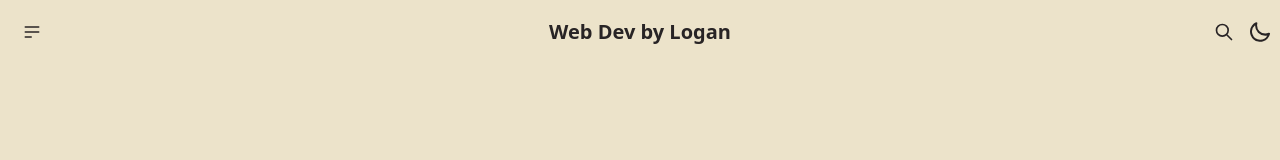
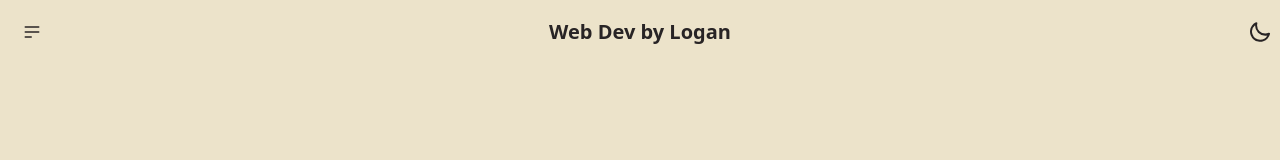
Before and after one commit to lbruesehoff/FreelancePortfolio, a Next.js app: page / in a window 1280 px wide. Shown: the top 160 px of the page. Built offline with nearby package versions, Linux system fonts and the light colour scheme.

Commit message:
toggle theme and set up store

```diff
--- a/package.json
+++ b/package.json
@@ -9,15 +9,19 @@
     "lint": "next lint"
   },
   "dependencies": {
+    "@reduxjs/toolkit": "^2.5.0",
     "next": "15.1.3",
     "react": "^19.0.0",
-    "react-dom": "^19.0.0"
+    "react-dom": "^19.0.0",
+    "react-redux": "^9.2.0"
   },
   "devDependencies": {
     "@eslint/eslintrc": "^3",
     "@types/node": "^20",
     "@types/react": "^19",
     "@types/react-dom": "^19",
+    "@types/react-redux": "^7.1.34",
+    "@types/redux": "^3.6.31",
     "autoprefixer": "^10.4.20",
     "daisyui": "^4.12.23",
     "eslint": "^9",
--- a/src/app/_components/nav-bar/nav-bar.tsx
+++ b/src/app/_components/nav-bar/nav-bar.tsx
@@ -1,6 +1,13 @@
+"use client";
+
 import React from "react";
 
 const NavBar = () => {
+  const toggleTheme = (event: React.ChangeEvent<HTMLInputElement>) => {
+    const theme = event.target.checked ? "dark" : "retro";
+    document.querySelector("html")?.setAttribute("data-theme", theme);
+  };
+
   return (
     <div className="navbar bg-base-100">
       <div className="navbar-start">
@@ -41,26 +48,9 @@ const NavBar = () => {
         <a className="btn btn-ghost text-xl">Web Dev by Logan</a>
       </div>
       <div className="navbar-end">
-        <button className="btn btn-ghost btn-circle">
-          <svg
-            xmlns="http://www.w3.org/2000/svg"
-            className="h-5 w-5"
-            fill="none"
-            viewBox="0 0 24 24"
-            stroke="currentColor"
-          >
-            <path
-              strokeLinecap="round"
-              strokeLinejoin="round"
-              strokeWidth="2"
-              d="M21 21l-6-6m2-5a7 7 0 11-14 0 7 7 0 0114 0z"
-            />
-          </svg>
-        </button>
-
         <label className="swap swap-rotate">
           {/* this hidden checkbox controls the state */}
-          <input type="checkbox" />
+          <input type="checkbox" onChange={toggleTheme} />
 
           {/* sun icon */}
           <svg
--- /dev/null
+++ b/src/app/_store/home-interfaces.ts
@@ -0,0 +1,7 @@
+export interface HomeState {
+  theme: string;
+}
+
+export const initialState: HomeState = {
+  theme: "retro",
+};
--- /dev/null
+++ b/src/app/_store/home-store.tsx
@@ -0,0 +1,16 @@
+import { createSlice, PayloadAction } from "@reduxjs/toolkit";
+import { initialState } from "./home-interfaces";
+
+const homeSlice = createSlice({
+  name: "home-store",
+  initialState,
+  reducers: {
+    setTheme(state, action: PayloadAction<string>) {
+      state.theme = action.payload;
+    },
+  },
+});
+
+export const { setTheme } = homeSlice.actions;
+
+export const homeReducer = homeSlice.reducer;
--- /dev/null
+++ b/src/app/_store/store-config.ts
@@ -0,0 +1,13 @@
+import { configureStore } from "@reduxjs/toolkit";
+import { homeReducer } from "./home-store";
+
+const store = configureStore({
+  reducer: {
+    home: homeReducer,
+  },
+});
+
+export type RootState = ReturnType<typeof store.getState>;
+export type AppDispatch = typeof store.dispatch;
+
+export default store;
--- a/src/app/layout.tsx
+++ b/src/app/layout.tsx
@@ -1,10 +1,4 @@
-import type { Metadata } from "next";
 import "./globals.css";
-
-export const metadata: Metadata = {
-  title: "Create Next App",
-  description: "Generated by create next app",
-};
 
 export default function RootLayout({
   children,
--- a/src/app/page.tsx
+++ b/src/app/page.tsx
@@ -1,9 +1,14 @@
+"use client";
+import { Provider } from "react-redux";
 import NavBar from "./_components/nav-bar/nav-bar";
+import store from "./_store/store-config";
 
 export default function Home() {
   return (
     <div>
-      <NavBar></NavBar>
+      <Provider store={store}>
+        <NavBar />
+      </Provider>
     </div>
   );
 }
```
Also changed, not shown: 1 other file (tests, documents, lock files or other folders).
